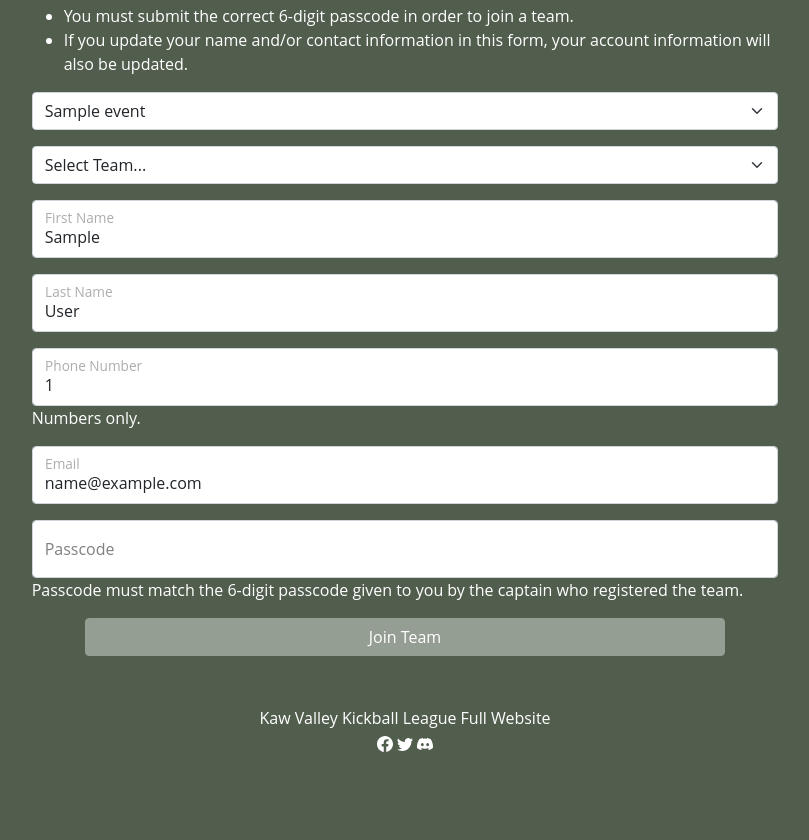
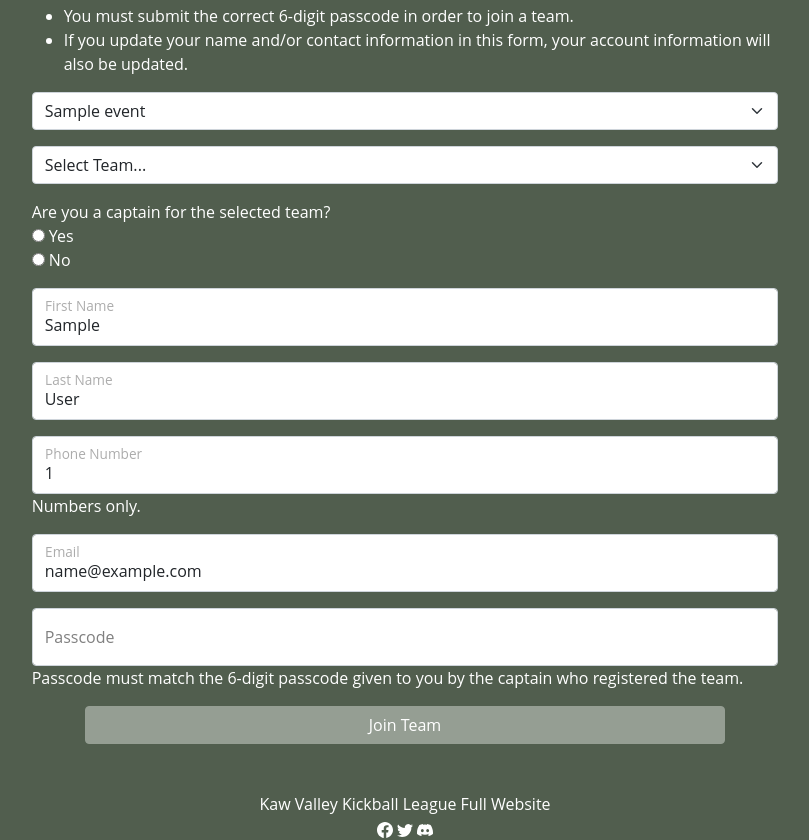
Before and after one commit to e-karr/cs50-final-project, a Flask app: template templates/player_register.html in a window 1280 px wide. Shown: the part 200-1040 px from the top of the page, without its empty margins (235-1044 px from the left). Before the commit the page ends 952 px from the top, so only its background shows below. Run offline with Flask 2, Linux system fonts and the light colour scheme; the template is opened without the code that fills it: most values are stand-ins (such as "Sample title", 1, 10 or a date in 2020); some libraries are stand-ins or nearby versions.

Commit message:
December 23, 2022

```diff
--- a/app.py
+++ b/app.py
@@ -208,7 +208,7 @@ def delete_account():
     db.execute("DELETE FROM accounts WHERE id = ?", session["user_id"])
 
     flash("Your account was successfully deleted.", "success")
-    logout()
+    session.clear()
     return redirect("/")
 
 @app.route("/team_register", methods=["GET", "POST"])
@@ -228,10 +228,12 @@ def team_register():
         return render_template("team_register.html", events=events, captain=captain)
 
     #User reached route via POST
+
+    # Generate random 6-digit passcode
     passcode = randint(100000, 999999)
 
     # Validate form inputs
-    event = request.form.get("event")
+    event_id = int(request.form.get("event"))
     team_name = request.form.get("teamname")
     sponsor = request.form.get("sponsor")
     first_name = request.form.get("firstname")
@@ -239,10 +241,7 @@ def team_register():
     phone_number = request.form.get("phonenumber")
     email = request.form.get("email")
 
-    # Get event ID
-    event_id = db.execute("SELECT id FROM events WHERE event_name = ?", event)
-
-    if not event:
+    if not event_id:
         flash("Must select an event.", "error")
         return redirect("/team_register")
 
@@ -270,24 +269,17 @@ def team_register():
         flash("Must enter an email.", "error")
         return redirect("/team_register")
 
-    if len(db.execute("SELECT team_name FROM teams WHERE team_name = ? AND event_id = ?", team_name, event_id[0]["id"])) != 0:
+    if len(db.execute("SELECT team_name FROM teams WHERE team_name = ? AND event_id = ?", team_name, event_id)) != 0:
         flash("This team is already registered", "error")
         return redirect("/team_register")
 
-    # Update user acccount information
-    if first_name != captain[0]["first_name"]:
-        db.execute("UPDATE accounts SET first_name = ? WHERE id = ?", first_name, session["user_id"])
+    # Check that player isn't already registered for event
+    event_name = db.execute("SELECT event_name FROM events WHERE id = ?", event_id)
+    if len(db.execute("SELECT * FROM registered_players WHERE player_id = ? AND event_id = ?", session["user_id"], event_id)) != 0:
+        flash("You are already registered for %s." % (event_name[0])["event_name"], "error")
+        return redirect("/team_register")
 
-    if last_name != captain[0]["last_name"]:
-        db.execute("UPDATE accounts SET last_name = ? WHERE id = ?", last_name, session["user_id"])
-
-    if phone_number != captain[0]["phone_number"]:
-        db.execute("UPDATE accounts SET phone_number = ? WHERE id = ?", phone_number, session["user_id"])
-
-    if email != captain[0]["email"]:
-        db.execute("UPDATE accounts SET email = ? WHERE id = ?", email, session["user_id"])
-
-    # Update account information, if necessary
+    # Update user acccount information, if necessary
     if first_name != captain[0]["first_name"]:
         db.execute("UPDATE accounts SET first_name = ? WHERE id = ?", first_name, session["user_id"])
 
@@ -301,15 +293,15 @@ def team_register():
         db.execute("UPDATE accounts SET email = ? WHERE id = ?", email, session["user_id"])
 
     # Insert into teams database and update spots available
-    db.execute("INSERT INTO teams (team_name, sponsor, event_id, passcode) VALUES (?, ?, ?, ?)", team_name, sponsor, event_id[0]["id"], passcode)
+    db.execute("INSERT INTO teams (team_name, sponsor, event_id, passcode) VALUES (?, ?, ?, ?)", team_name, sponsor, event_id, passcode)
 
-    db.execute("UPDATE events SET spots_available = spots_available - 1 WHERE id = ?", event_id[0]["id"])
+    db.execute("UPDATE events SET spots_available = spots_available - 1 WHERE id = ?", event_id)
 
     # Add captain to registered_players
-    team_id = db.execute("SELECT id FROM teams WHERE event_id = ? AND team_name = ?", event_id[0]["id"], team_name)
-    db.execute("INSERT INTO registered_players (captain, player_id, team_id) VALUES (?, ?, ?)", "Yes", session["user_id"], team_id[0]["id"])
+    team_id = db.execute("SELECT id FROM teams WHERE event_id = ? AND team_name = ?", event_id, team_name)
+    db.execute("INSERT INTO registered_players (captain, player_id, team_id, event_id) VALUES (?, ?, ?, ?)", "Yes", session["user_id"], team_id[0]["id"], event_id)
 
-    flash("You have successfully registered your team. Your team passcode is %d. This passcode will also be emailed to you" % (passcode), "success")
+    flash("You have successfully registered your team. Your team passcode is %d. This passcode is also available in your profile." % (passcode), "success")
     return redirect("/team_register")
 
 @app.route("/event_select", methods=["GET", "POST"])
@@ -335,10 +327,10 @@ def event_select():
         return redirect("/event_select")
 
     if event:
-            event_id = db.execute("SELECT id FROM events WHERE event_name = ?", event)
+        event_id = db.execute("SELECT id FROM events WHERE event_name = ?", event)
 
-            # Select teams registered for selected event
-            teams = db.execute("SELECT * FROM teams WHERE event_id = ?", event_id[0]["id"])
+        # Select teams registered for selected event
+        teams = db.execute("SELECT * FROM teams WHERE event_id = ?", event_id[0]["id"])
 
     return render_template("player_register.html", player=player, event=event, teams=teams)
 
@@ -368,12 +360,13 @@ def player_register():
 
     # Validate form inputs
     event = request.form.get("event")
-    team = request.form.get("team")
+    team_id = int(request.form.get("team"))
     first_name = request.form.get("firstname")
     last_name = request.form.get("lastname")
     phone_number = request.form.get("phonenumber")
     email = request.form.get("email")
     passcode = request.form.get("passcode")
+    captain = request.form.get("captain")
 
     if not event:
         flash("Must select an event.", "error")
@@ -381,17 +374,20 @@ def player_register():
 
     # Get event ID
     event_id = db.execute("SELECT id FROM events WHERE event_name = ?", event)
+    print(event_id)
 
-    if not team:
+    print(team_id)
+
+    if not team_id:
         flash("Must select a team.", "error")
         return redirect("/event_select")
 
     # Get team ID
-    team_id = db.execute("SELECT id FROM teams WHERE event_id = ? AND team_name = ?", event_id[0]["id"], team)
+    #team_id = db.execute("SELECT id FROM teams WHERE event_id = ? AND team_name = ?", event_id[0]["id"], team)
 
     # Get team passcode
 
-    team_passcode = db.execute("SELECT passcode FROM teams WHERE id = ?", team_id[0]["id"])
+    team_passcode = db.execute("SELECT passcode FROM teams WHERE id = ?", team_id)
     team_passcode = int(team_passcode[0]["passcode"])
     print(team_passcode)
 
@@ -429,6 +425,11 @@ def player_register():
         flash("Invalid passcode.", "error")
         return redirect("/event_select")
 
+    # Check not already registered for event
+    if len(db.execute("SELECT * FROM registered_players WHERE player_id = ? AND event_id = ?", session["user_id"], event_id[0]["id"])) != 0:
+        flash("You are already registered for %s." % (event), "error")
+        return redirect("/event_select")
+
     # Update account information, if necessary
     if first_name != player[0]["first_name"]:
         db.execute("UPDATE accounts SET first_name = ? WHERE id = ?", first_name, session["user_id"])
@@ -443,9 +444,11 @@ def player_register():
         db.execute("UPDATE accounts SET email = ? WHERE id = ?", email, session["user_id"])
 
     # Update registered_players
-    db.execute("INSERT INTO registered_players (captain, player_id, team_id) VALUES (?, ?, ?)", "No", session["user_id"], team_id[0]["id"])
+    db.execute("INSERT INTO registered_players (captain, player_id, team_id, event_id) VALUES (?, ?, ?, ?)", captain, session["user_id"], team_id, event_id[0]["id"])
 
-    flash("You have successfully registered for %s." % (team), "success")
+    team_name = db.execute("SELECT team_name FROM teams WHERE id = ?", team_id)
+
+    flash("You have successfully registered for %s." % (team_name[0]["team_name"]), "success")
     return redirect("/profile")
 
 @app.route("/profile", methods=["GET", "POST"])
--- a/static/styles.css
+++ b/static/styles.css
@@ -2,12 +2,6 @@ body {
     font-family: Open Sans,Arial,sans-serif;
     background-color: #515e4e;
     color: white;
-}
-
-footer {
-    text-align: center;
-    color: white;
-    margin-top: 50px;
 }
 
 a.footer {
--- a/templates/layout.html
+++ b/templates/layout.html
@@ -8,9 +8,6 @@
         <!-- http://getbootstrap.com/docs/5.1/ -->
         <link crossorigin="anonymous" href="https://cdn.jsdelivr.net/npm/bootstrap@5.1.3/dist/css/bootstrap.min.css" integrity="sha384-1BmE4kWBq78iYhFldvKuhfTAU6auU8tT94WrHftjDbrCEXSU1oBoqyl2QvZ6jIW3" rel="stylesheet">
         <script crossorigin="anonymous" src="https://cdn.jsdelivr.net/npm/bootstrap@5.1.3/dist/js/bootstrap.bundle.min.js" integrity="sha384-ka7Sk0Gln4gmtz2MlQnikT1wXgYsOg+OMhuP+IlRH9sENBO0LRn5q+8nbTov4+1p"></script>
-
-        <!-- link script.js -->
-        <script src="/static/script.js"></script>
 
         <!-- link styles.css stylesheet -->
         <link href="/static/styles.css" rel="stylesheet" type="text/css">
@@ -67,7 +64,7 @@
 
             {% block main %}{% endblock %}
         </main>
-        <footer>
+        <footer class="text-center text-white mt-5">
             <div>
                 <a class="footer" href="https://kawvalleykickball.com">Kaw Valley Kickball League Full Website</a>
             </div>
--- a/templates/player_register.html
+++ b/templates/player_register.html
@@ -26,9 +26,16 @@
             <select required class="form-select" name="team" id="team">
                 <option selected>Select Team...</option>
                 {% for team in teams %}
-                    <option value="{{ team.team_name }}">{{ team.team_name }}</option>
+                    <option value="{{ team.id }}">{{ team.team_name }}</option>
                 {% endfor %}
             </select>
+        </div>
+        <div class="col-sm-7 mx-auto mb-3">
+            <label>Are you a captain for the selected team?</label><br>
+            <input type="radio" name="captain" value="Yes" id="captainYes">
+            <label for="captainYes">Yes</label><br>
+            <input type="radio" name="captain" value="No" id="captainNo">
+            <label for="captainYes">No</label><br>
         </div>
         <div class="form-floating col-sm-7 mx-auto mb-3">
             <input type="text" class="form-control" id="floatingInput" placeholder="First name" name="firstname" value="{{ player[0].first_name }}">
--- a/templates/team_register.html
+++ b/templates/team_register.html
@@ -22,7 +22,7 @@
             <select class="form-select" name="event">
                 <option disabled selected>Select Event...</option>
                 {% for event in events %}
-                <option value="{{ event.event_name }}">{{ event.event_name }}</option>
+                <option value="{{ event.id }}">{{ event.event_name }}</option>
                 {% endfor %}
             </select>
         </div>
```
Also changed, not shown: requirements.txt (added, +7 -0 lines), templates/event_selection.html (+7 -0 lines), test.py (+2 -14 lines), kvkl_registration.db, 2 other files.
